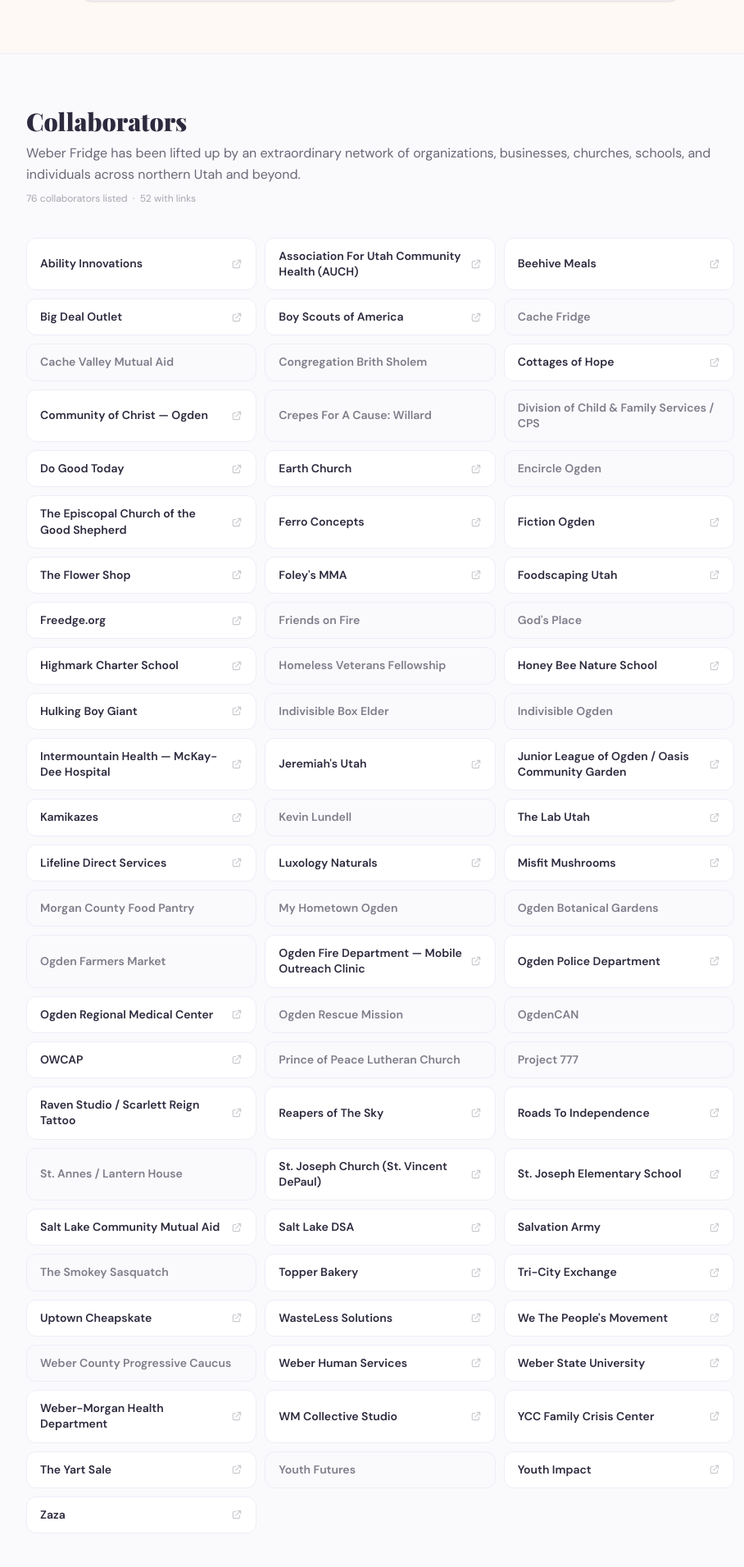
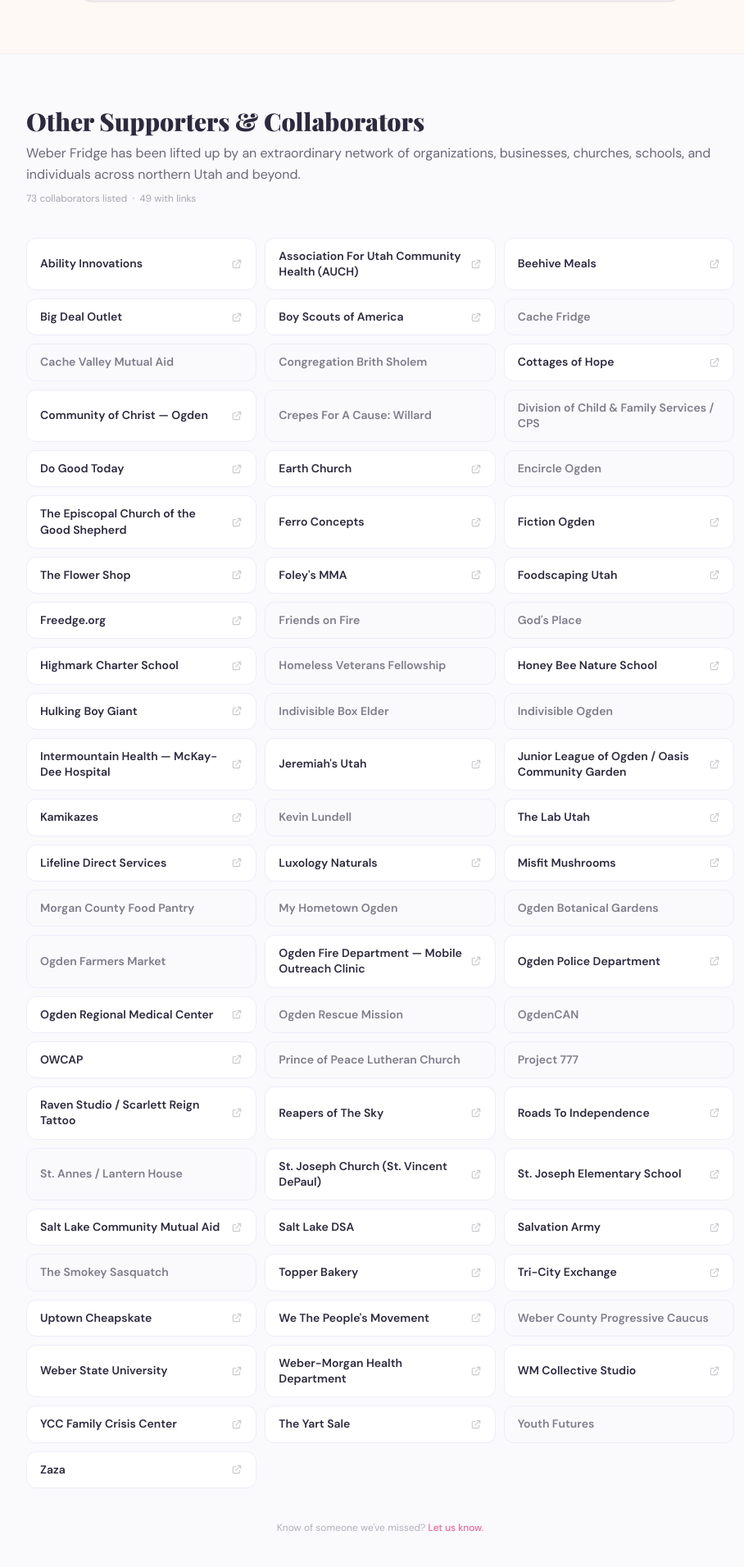
Before and after one commit to tylergleave/weberfridge, a SvelteKit app: page /supporters in a window 1280 px wide. Shown: the part 2144-4055 px from the top of the page at 82% size, without its empty margins (176-1084 px from the left). Built offline with nearby package versions, Linux system fonts and the light colour scheme; a web font is replaced by a local one.

Commit message:
Remove duplicate supporters links.

```diff
--- a/src/routes/supporters/+page.svelte
+++ b/src/routes/supporters/+page.svelte
@@ -111,17 +111,14 @@
     { name: 'Topper Bakery', url: 'http://topperbakery.com/' },
     { name: 'Tri-City Exchange', url: 'https://www.facebook.com/tricityexchangeut/' },
     { name: 'Uptown Cheapskate', url: 'https://www.uptowncheapskate.com/' },
-    { name: 'WasteLess Solutions', url: 'https://wastelesssolutions.org/' },
     { name: "We The People's Movement", url: 'https://www.instagram.com/wethepeoplesmovement' },
     { name: 'Weber County Progressive Caucus', url: null },
-    { name: 'Weber Human Services', url: 'https://www.weberhs.net/' },
     { name: 'Weber State University', url: 'https://www.weber.edu/' },
     { name: 'Weber-Morgan Health Department', url: 'https://www.webermorganhealth.gov/' },
     { name: 'WM Collective Studio', url: 'https://wmcollectivestudio.wixsite.com/wmstudio/blank-2' },
     { name: 'YCC Family Crisis Center', url: 'https://www.yccogden.org/' },
     { name: 'The Yart Sale', url: 'https://www.instagram.com/theyartsale/' },
     { name: 'Youth Futures', url: null },
-    { name: 'Youth Impact', url: 'https://youthimpactogden.org/' },
     { name: 'Zaza', url: 'https://www.facebook.com/Zaza.Historia' },
   ];
 
@@ -165,11 +162,11 @@
 
 </section>
 
-<!-- Collaborators -->
+<!-- Other Supporters -->
 <section class="bg-[#faf9fc] border-t border-[#f0edf8] py-16">
   <div class="max-w-4xl mx-auto px-4">
 
-    <h2 class="font-display text-3xl font-black text-[#2D2A3E] mb-2">Collaborators</h2>
+    <h2 class="font-display text-3xl font-black text-[#2D2A3E] mb-2">Other Supporters &amp; Collaborators</h2>
     <p class="text-[#2D2A3E]/70 leading-relaxed mb-2">
       Weber Fridge has been lifted up by an extraordinary network of organizations, businesses, churches, schools, and individuals across northern Utah and beyond.
     </p>
```
